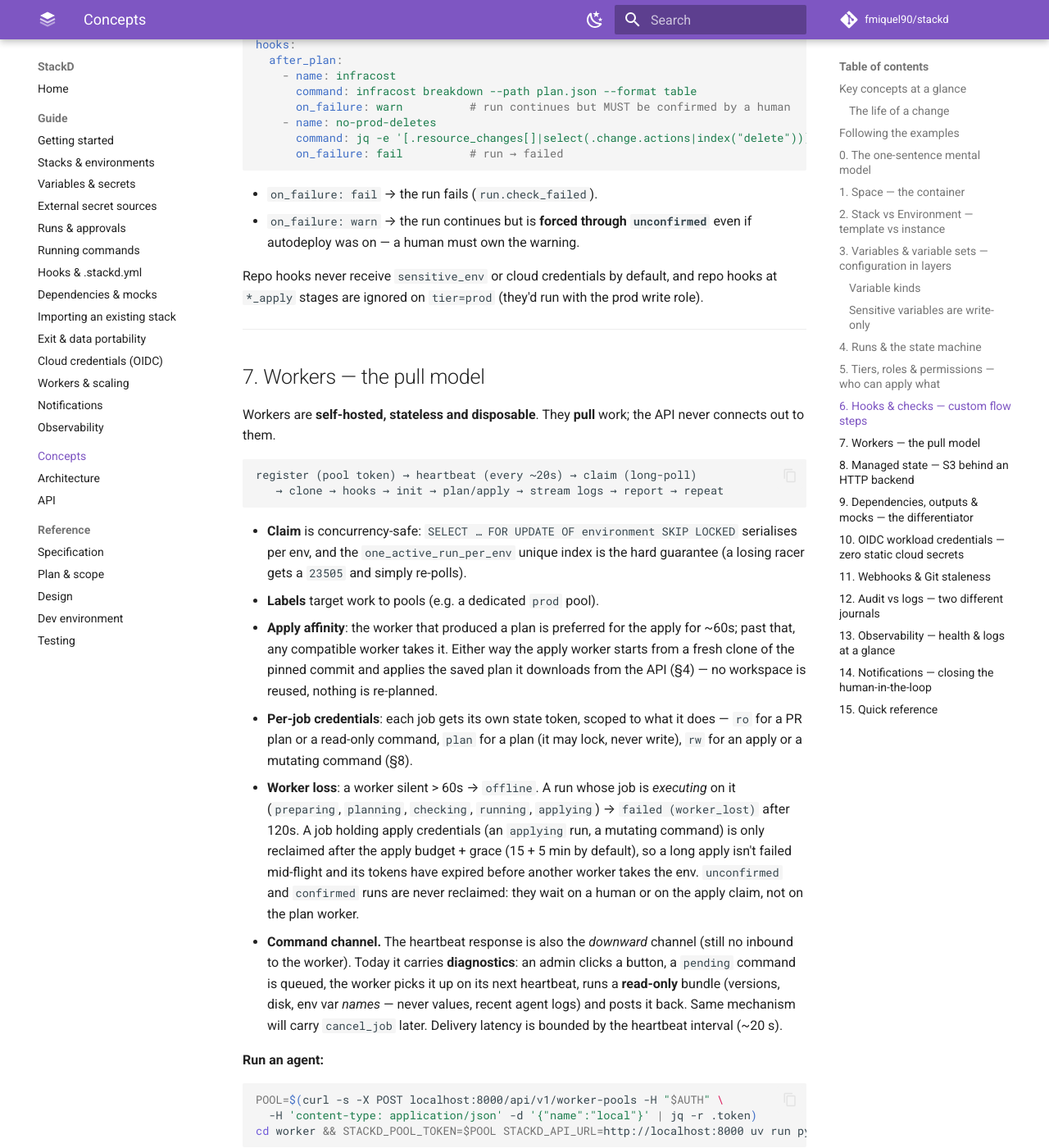
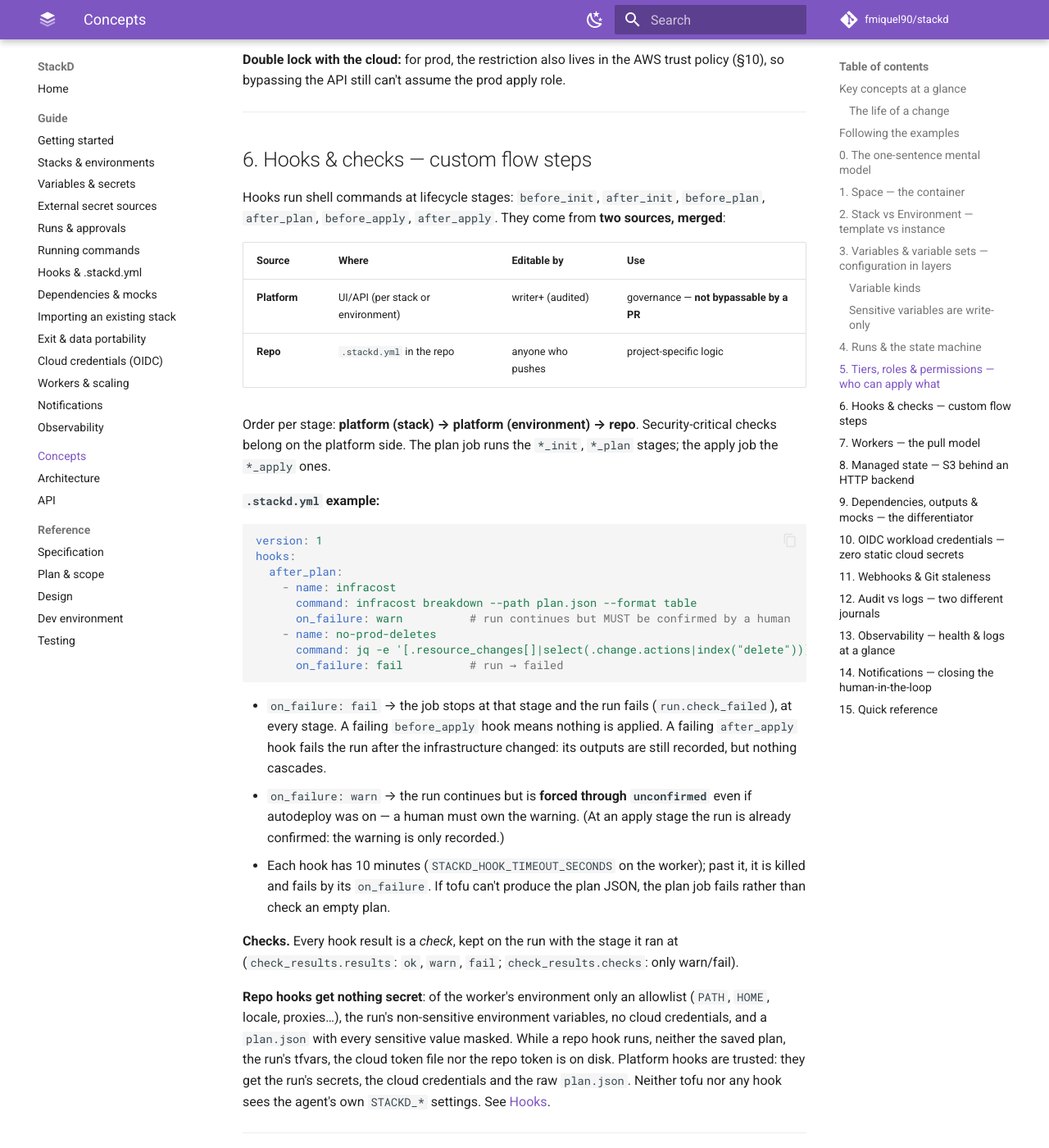
Before and after one commit to fmiquel90/stackd, an MkDocs documentation site: the page built from docs/CONCEPTS.md, in a window 1280 px wide and 1400 px high, scrolled down 8225 px. Shown: the whole window at 82% size. Built offline with MkDocs 1.6.1 and Material for MkDocs 9.7.7, drawn with Linux system fonts in a browser that asks for light colours; comment, search, counter and statistics services are not loaded; some of the changed text lies outside the part shown.

Commit message:
docs(concepts): explain run vs job, final hook rules, one vocabulary
The glossary and the hierarchy now go space, stack, environment, run, job, and say what a plan,
apply and command job are. The hook section gives the final behaviour (failures at every stage,
timeout, check results with stages, what repo hooks can see). Proposed-run secrets and the
staleness UI are marked as not implemented. Prose says "environment" and "four-eyes" throughout;
the home page gains a one-paragraph model.

Co-Authored-By: Claude Opus 5.5 <noreply@anthropic.com>
Claude-Session: https://claude.ai/code/session_01GnPDxipMbvu5Jz99ykzK9t

````diff
--- a/docs/CONCEPTS.md
+++ b/docs/CONCEPTS.md
@@ -12,9 +12,12 @@ section given in the last column.
 ```
 Space                  a team or project boundary: who can see and do what
 └── Stack              the code: a Git repo + a folder (the template)
-    ├── Environment    dev      ┐
-    ├── Environment    staging  ├ real deployments of that code, each with its own state,
-    └── Environment    prod     ┘ variables and rules — every run targets one of them
+    ├── Environment    dev      ┐ real deployments of that code, each with its own
+    ├── Environment    staging  ├ state, variables and rules
+    └── Environment    prod     ┘
+        └── Run        one change to one environment: plan → review → apply
+            ├── Job    plan job: a worker plans the change and runs the checks
+            └── Job    apply job: a worker applies the reviewed plan
 ```
 
 | Concept | What it is | Why it matters | § |
@@ -23,14 +26,15 @@ Space                  a team or project boundary: who can see and do what
 | **Stack** | The code: a Git repository, a folder in it, and the tool (OpenTofu or Terraform). | Written once, deployed many times. A stack never runs on its own. | 2 |
 | **Environment** | One real deployment of a stack (`dev`, `prod`…): its branch, state, variables and protections. | Environments are fully isolated from each other — the opposite of Terraform workspaces. | 2 |
 | **Variables & variable sets** | The code's inputs, set on the environment, the stack, or in sets shared across stacks. | The most specific value wins and the UI shows where each value came from. Secrets are write-only. | 3 |
-| **Run** | One attempt to change an environment: plan, wait for review, apply exactly the reviewed plan. | It is the unit of change, of review and of audit. One active run per environment at a time. | 4 |
+| **Run** | One change to one environment: plan, wait for review, apply exactly the reviewed plan. | It is the unit of change, of review and of audit. One active run per environment at a time. | 4 |
+| **Job** | One piece of a run that a worker executes: the *plan job*, then — once confirmed — the *apply job*. A command run has a single *command job*. | The two jobs of a run can land on different workers: the apply job starts from a fresh clone and the saved plan. | 4 |
 | **Tier** | A label on an environment (`dev`, `prod`, or your own). | Decides who may approve it, and whether someone other than the person who started the run must confirm. | 5 |
-| **Role** | *reader*, *writer* (starts runs), *approver* (confirms applies on their tiers), *admin*. | Approving needs both the role **and** the environment's tier in your allowed tiers. | 5 |
-| **Hook** | A command run at a fixed step of a run: a security scan, a cost check, a policy. | Platform hooks are enforced and trusted; hooks from the repo run without secrets. | 6 |
+| **Role** | *reader* (looks), *writer* (starts runs, edits configuration), *approver* (also confirms applies on their tiers), *admin* (also manages workers, users and settings). | Approving needs both the role **and** the environment's tier in your allowed tiers. | 5 |
+| **Hook** | A command run at a fixed step of a job: a security scan, a cost check, a policy. | Platform hooks are enforced and trusted; hooks from the repo run without secrets. Each result is kept on the run as a *check*. | 6 |
 | **Worker** | The agent that runs OpenTofu on your infrastructure. | It pulls its jobs (no inbound port), keeps nothing between jobs and can be replaced at any time. | 7 |
-| **Managed state** | The `tfstate`, stored by Stackd in S3 behind its own HTTP backend. | Each job gets a short-lived token scoped to what it may do: read, lock, or write. | 8 |
+| **Managed state** | The `tfstate`, stored by Stackd in S3 behind its own HTTP backend. | Each job gets a short-lived token scoped to what it may do: read (a pull request's plan), lock (a plan), or write (an apply). | 8 |
 | **Dependency & mock** | One environment's outputs feeding another's inputs (network → app). | An upstream change re-plans its dependents. A mock lets a new chain plan before its upstream exists, but blocks the apply by default. | 9 |
-| **Cloud credentials (OIDC)** | Short-lived cloud credentials minted for each job. | No static cloud keys to store or rotate; plan and apply use different roles. | 10 |
+| **Cloud credentials (OIDC)** | Short-lived cloud credentials minted for each job. | No static cloud keys to store or rotate; the plan job assumes the plan role (read-only), the apply job the apply role. | 10 |
 | **Staleness** | "This environment is behind its branch." | Tells you a merged change hasn't been applied yet; it never triggers anything by itself. | 11 |
 | **Audit** | An append-only record of every action, written with the action itself. | Answers "who changed prod, and why?" | 12 |
 
@@ -38,11 +42,14 @@ Space                  a team or project boundary: who can see and do what
 
 1. **Someone pushes, opens a pull request, or clicks *Plan*.** Stackd creates a run for the
    environment(s) tracking that branch. A pull request only ever gets a read-only plan.
-2. **A worker picks the run up**, checks out the exact commit, and plans with credentials minted
-   for this job only. Hooks scan the plan.
-3. **The run waits for a human.** An approver allowed on that tier reads the diff, the checks and
-   every input with its origin, then confirms or discards.
-4. **A worker applies the saved plan** — exactly what was reviewed, on the same commit.
+2. **A worker runs the plan job**: it checks out the exact commit and plans with credentials
+   minted for this job only. Hooks check the plan.
+3. **The run waits for a human** (unless the environment autodeploys a clean plan). An approver
+   allowed on that tier reads the diff, the checks and every input with its origin, then confirms
+   or discards. If the tier requires four-eyes, that approver can't be the person who started the
+   run.
+4. **A worker runs the apply job**: it applies the saved plan — exactly what was reviewed, on the
+   same commit.
 5. **If the outputs changed, dependent environments re-plan** under their own approval rules.
    Everything above is in the audit log.
 
@@ -127,17 +134,18 @@ Configuration is composed from **layers**. The same variable name can be defined
 the strongest layer wins. From weakest to strongest:
 
 ```
-1. variable sets applying by rule     (auto_attach, or a label selector matching the env)
-2. variable sets attached to a tier   (by priority)
-3. variable sets attached to a stack  (by priority)
-4. variable sets attached to an env   (by priority)
-5. stack variables                    (common to all envs of the stack)
-6. environment variables              ← always wins
+1. variable sets applying by rule          (auto_attach, or a label selector matching
+                                            the environment)
+2. variable sets attached to a tier        (by priority)
+3. variable sets attached to a stack       (by priority)
+4. variable sets attached to an environment (by priority)
+5. stack variables                         (common to all environments of the stack)
+6. environment variables                   ← always wins
 ```
 
 A **variable set** is a named, reusable bundle (e.g. `common-aws`, `datadog`, `region-eu`) you
-attach to many stacks/envs. `auto_attach: true` means "attach to every stack in the space"; a
-`selector` (`{label: value}`) attaches it to every env whose labels match.
+attach to many stacks and environments. `auto_attach: true` means "attach to every stack in the
+space"; a `selector` (`{label: value}`) attaches it to every environment whose labels match.
 
 **A set stays in its space.** You can only attach it to a stack or environment of the set's own
 space (`400 Cross-space attachment` otherwise), and a **tier** attachment reaches that tier's
@@ -149,17 +157,17 @@ stack or an environment removes the attachments that target it.
 | Layer | defines |
 |---|---|
 | set `common-aws` (auto_attach) | `region = eu-west-1`, `tags = {team:core}` |
-| set `region-us` (attached to env `prod-us`) | `region = us-east-1` |
+| set `region-us` (attached to environment `prod-us`) | `region = us-east-1` |
 | stack variable | `cidr = 10.0.0.0/16` |
-| env variable on `prod-us` | `cidr = 10.9.0.0/16` |
+| environment variable on `prod-us` | `cidr = 10.9.0.0/16` |
 
 Resolving variables for `prod-us`:
 
 | Variable | Value | Provenance |
 |---|---|---|
-| `region` | `us-east-1` | `set:region-us` (env-attached set beats auto_attach) |
+| `region` | `us-east-1` | `set:region-us` (a set attached to the environment beats auto_attach) |
 | `tags` | `{team:core}` | `set:common-aws` |
-| `cidr` | `10.9.0.0/16` | `env` (env override beats the stack variable) |
+| `cidr` | `10.9.0.0/16` | `env` (the environment's override beats the stack variable) |
 
 See it for real:
 
@@ -173,8 +181,9 @@ or "overridden here". The provenance is also frozen onto the run (`variable_prov
 
 ### Variable kinds
 
-- `terraform` → injected as `TF_VAR_<name>` / written to a tfvars file.
-- `environment` → injected as a process env var for the run.
+- `terraform` → written to an auto-loaded tfvars file that exists only while tofu runs (listed as
+  `TF_VAR_<name>`).
+- `environment` → injected as a process environment variable for the run.
 
 ### Sensitive variables are write-only
 
@@ -192,7 +201,7 @@ curl -s -X POST localhost:8000/api/v1/stacks/$STACK/variables -H "$AUTH" -H 'con
 
 ## 4. Runs & the state machine
 
-A **run** is one execution against one environment. Its life is an explicit state machine — and
+A **run** is one change to one environment, from plan to apply. Its life is an explicit state machine — and
 **the only way the state ever changes is the `transition()` function**, which writes a `run_event`,
 an `audit_event` (for human/terminal actions) and a live WebSocket signal, all in one DB transaction.
 
@@ -205,6 +214,12 @@ queued → preparing → planning → [checking] → unconfirmed → confirmed
 - `checking` only appears if there are `after_plan` hooks.
 - `unconfirmed` = **waiting for a human** (the amber state — see DESIGN).
 - If the plan has no changes, the run jumps straight to `finished`.
+
+**Run and job.** A run is the *change*; a **job** is what a worker executes for it. A run that goes
+all the way has two jobs: the **plan job** (`preparing` → `planning` → `checking`: clone, hooks,
+`init`, `plan`, checks) and, once confirmed, the **apply job** (`applying`: fresh clone, apply the
+saved plan, outputs). They can run on different workers. A [command run](guide/commands.md) (`import`, `state rm`…) has one **command job**;
+a pull request's run has only a plan job. Hooks, credentials and state tokens are per job.
 
 **Example — a manual plan that needs confirmation:**
 
@@ -225,7 +240,8 @@ the saved plan is missing, or the state moved since the plan (tofu refuses a sta
 fails: trigger a new plan.
 
 **Concurrency invariant:** at most **one active run per environment** (enforced by a partial unique
-index). Two environments of the same stack can run in parallel; two runs on the *same* env cannot.
+index). Two environments of the same stack can run in parallel; two runs on the *same* environment
+cannot.
 
 ---
 
@@ -259,9 +275,10 @@ someone a different role, tier set or destroy right there than their instance de
 Extra rules:
 
 - **Destroy** (`type=destroy`) additionally requires `can_destroy=true` — a separate, explicit right.
-- **4-eyes**: on a tier flagged `requires_four_eyes` (the seeded `prod`), or when the env sets
-  `require_second_pair_of_eyes`, the **triggerer cannot confirm their own run**. It only bites human-triggered runs — a webhook/cascade run has no human
-  to oppose.
+- **Four-eyes**: on a tier flagged `requires_four_eyes` (the seeded `prod`), or when the
+  environment sets `require_second_pair_of_eyes`, **someone other than the person who triggered
+  the run must confirm it**. It only bites human-triggered runs — a webhook or cascade run has no
+  human to oppose.
 - **Mock block**: a run that consumed mock outputs cannot be applied unless `allow_mock_apply=true`
   (see §9).
 
@@ -280,11 +297,12 @@ Hooks run shell commands at lifecycle stages: `before_init`, `after_init`, `befo
 
 | Source | Where | Editable by | Use |
 |---|---|---|---|
-| **Platform** | UI/API (per stack or env) | writer+ (audited) | governance — **not bypassable by a PR** |
+| **Platform** | UI/API (per stack or environment) | writer+ (audited) | governance — **not bypassable by a PR** |
 | **Repo** | `.stackd.yml` in the repo | anyone who pushes | project-specific logic |
 
-Order per stage: **platform (stack) → platform (env) → repo**. Security-critical checks belong on
-the platform side.
+Order per stage: **platform (stack) → platform (environment) → repo**. Security-critical checks
+belong on the platform side. The plan job runs the `*_init`, `*_plan` stages; the apply job the
+`*_apply` ones.
 
 **`.stackd.yml` example:**
 
@@ -300,12 +318,25 @@ hooks:
       on_failure: fail          # run → failed
 ```
 
-- `on_failure: fail` → the run fails (`run.check_failed`).
+- `on_failure: fail` → the job stops at that stage and the run fails (`run.check_failed`), at every
+  stage. A failing `before_apply` hook means nothing is applied. A failing `after_apply` hook fails
+  the run after the infrastructure changed: its outputs are still recorded, but nothing cascades.
 - `on_failure: warn` → the run continues but is **forced through `unconfirmed`** even if autodeploy
-  was on — a human must own the warning.
+  was on — a human must own the warning. (At an apply stage the run is already confirmed: the
+  warning is only recorded.)
+- Each hook has 10 minutes (`STACKD_HOOK_TIMEOUT_SECONDS` on the worker); past it, it is killed and
+  fails by its `on_failure`. If tofu can't produce the plan JSON, the plan job fails rather than
+  check an empty plan.
 
-Repo hooks never receive `sensitive_env` or cloud credentials by default, and repo hooks at
-`*_apply` stages are ignored on `tier=prod` (they'd run with the prod write role).
+**Checks.** Every hook result is a *check*, kept on the run with the stage it ran at
+(`check_results.results`: `ok`, `warn`, `fail`; `check_results.checks`: only warn/fail).
+
+**Repo hooks get nothing secret**: of the worker's environment only an allowlist (`PATH`, `HOME`,
+locale, proxies…), the run's non-sensitive environment variables, no cloud credentials, and a
+`plan.json` with every sensitive value masked. While a repo hook runs, neither the saved plan, the
+run's tfvars, the cloud token file nor the repo token is on disk. Platform hooks are trusted: they
+get the run's secrets, the cloud credentials and the raw `plan.json`. Neither tofu nor any hook sees
+the agent's own `STACKD_*` settings. See [Hooks](guide/hooks.md#what-hooks-can-see).
 
 ---
 
@@ -320,7 +351,7 @@ register (pool token) → heartbeat (every ~20s) → claim (long-poll)
 ```
 
 - **Claim** is concurrency-safe: `SELECT … FOR UPDATE OF environment SKIP LOCKED` serialises per
-  env, and the `one_active_run_per_env` unique index is the hard guarantee (a losing racer gets a
+  environment, and the `one_active_run_per_env` unique index is the hard guarantee (a losing racer gets a
   `23505` and simply re-polls).
 - **Labels** target work to pools (e.g. a dedicated `prod` pool).
 - **Apply affinity**: the worker that produced a plan is preferred for the apply for ~60s; past
@@ -328,18 +359,19 @@ register (pool token) → heartbeat (every ~20s) → claim (long-poll)
   the pinned commit and applies the saved plan it downloads from the API (§4) — no workspace is
   reused, nothing is re-planned.
 - **Per-job credentials**: each job gets its own state token, scoped to what it does — `ro` for a
-  PR plan or a read-only command, `plan` for a plan (it may lock, never write), `rw` for an apply or
-  a mutating command (§8).
+  PR plan or a read-only command, `plan` for a plan job (it may lock, never write), `rw` for an
+  apply job or a mutating command (§8) — and its own cloud credentials: the plan role for a plan
+  job, the apply role for an apply job (§10).
 - **Worker loss**: a worker silent > 60s → `offline`. A run whose job is *executing* on it
   (`preparing`, `planning`, `checking`, `running`, `applying`) → `failed (worker_lost)` after 120s.
   A job holding apply credentials (an `applying` run, a mutating command) is only reclaimed after
   the apply budget + grace (15 + 5 min by default), so a long apply isn't failed mid-flight and its
-  tokens have expired before another worker takes the env. `unconfirmed` and `confirmed` runs are
+  tokens have expired before another worker takes the environment. `unconfirmed` and `confirmed` runs are
   never reclaimed: they wait on a human or on the apply claim, not on the plan worker.
 - **Command channel.** The heartbeat response is also the *downward* channel (still no inbound to
   the worker). Today it carries **diagnostics**: an admin clicks a button, a `pending` command is
   queued, the worker picks it up on its next heartbeat, runs a **read-only** bundle (versions, disk,
-  env var *names* — never values, recent agent logs) and posts it back. Same mechanism will carry
+  environment variable *names* — never values, recent agent logs) and posts it back. Same mechanism will carry
   `cancel_job` later. Delivery latency is bounded by the heartbeat interval (~20 s).
 
 **Run an agent:**
@@ -436,8 +468,9 @@ condition {
 ```
 
 The wildcard is allowed **only on the stack segment** — `tier` and `phase` are always fixed; that's
-the double lock with §5. The worker writes the token to a file and exports
-`AWS_WEB_IDENTITY_TOKEN_FILE` / `AWS_ROLE_ARN` for terraform only (never for repo hooks). The
+the double lock with §5. The worker exports `AWS_WEB_IDENTITY_TOKEN_FILE` / `AWS_ROLE_ARN` to tofu
+and platform hooks only — never to repo hooks — and the token file exists only while one of them
+runs. The
 `AWS_ROLE_SESSION_NAME = stackd-<run_id>` ties every CloudTrail action back to the run — and thus to
 the human who confirmed it.
 
@@ -455,14 +488,18 @@ curl -s -X POST localhost:8000/api/v1/environments/$PROD/cloud-integration/test
 A Git webhook (HMAC-verified, secret per repo) maps a pushed branch to the environments tracking it,
 filtered by `project_root`:
 
-- **push** → a `tracked` run per matching env, and `head_sha` advances.
-- **pull request** → a `proposed` run: plan-only, read-only state, secrets off, mocks allowed.
+- **push** → a `tracked` run per matching environment, and `head_sha` advances.
+- **pull request** → a `proposed` run: plan-only, read-only state, mocks allowed. (Withholding
+  secrets from it is specified but not implemented yet: today it gets the environment's secrets
+  like any plan — see [Runs & approvals](guide/runs-and-approvals.md#proposed-runs-from-a-pr).)
 
 **Staleness** answers "applied ≠ tip of branch": Stackd compares the commit of the last finished
 tracked run (every run is pinned to the commit it planned) to the branch head (`head_sha`, refreshed
-by webhook, by `git ls-remote` polling every 15 min, or manually). A stale env shows a `↑N` chip; a
-stale `unconfirmed` run shows a banner with *Re-plan*. Changing an env's branch resets its recorded
-head; a push deleting the branch clears it. Staleness is information, never an automatic trigger.
+by webhook, by `git ls-remote` polling every 15 min, or manually). The API exposes it on each
+environment (`stale`, `commits_ahead`); the `↑N` chip and the *Re-plan* banner on a stale
+`unconfirmed` run (DESIGN §5.1–5.2) are not in the UI yet. Changing an environment's branch resets
+its recorded head; a push deleting the branch clears it. Staleness is information, never an
+automatic trigger.
 
 ---
 
@@ -519,7 +556,7 @@ A **notification target** is an outbound webhook attached to a **stack** or an *
 | `finished` | a run finished (incl. apply) | deploy log / changelog |
 
 Two kinds: `slack` (posts `{"text": …}` to a Slack/Mattermost incoming webhook, with a deep link to
-the run) and `webhook` (a structured JSON envelope: state, run id, stack/env, tier, commit, url).
+the run) and `webhook` (a structured JSON envelope: state, run id, stack/environment, tier, commit, url).
 
 **Example — Slack the approver whenever a prod apply is pending:**
 
@@ -537,7 +574,7 @@ curl -s -X POST localhost:8000/api/v1/environments/$ENV_ID/notifications -H "$AU
 notify-worthy state, it inserts a row into `notification_outbox` **in the same DB transaction** as
 the state change (no HTTP in the request path). A background scheduler task drains the outbox under
 a `pg_try_advisory_lock` (one replica at a time) with `FOR UPDATE … SKIP LOCKED`, resolves the
-matching targets (env-level for the run's env + stack-level for its stack, filtered by `on_states`),
+matching targets (those on the run's environment + those on its stack, filtered by `on_states`),
 and POSTs — with no DB transaction held during the HTTP call. Consequences worth knowing:
 
 - a **rolled-back** transition never notifies (the outbox row rolls back with it);
@@ -550,7 +587,7 @@ Deep links use `STACKD_APP_URL` (the SPA base, e.g. `http://localhost:5173`).
 **SSRF guard.** A target URL must be `https` and its host must resolve to public addresses only
 (no private, loopback, link-local or metadata IP), checked at create/update and again at every
 delivery. The POST connects to the IP that check vetted (Host, SNI and certificate stay on the
-hostname), never follows redirects, and **ignores `HTTPS_PROXY`/env proxies by design**: a proxy
+hostname), never follows redirects, and **ignores `HTTPS_PROXY` and other proxy variables by design**: a proxy
 would resolve the name again. An API whose only egress is a proxy cannot deliver notifications.
 Targets are deleted with their stack or environment.
 
@@ -563,20 +600,22 @@ Targets are deleted with their stack or environment.
 | **Space** | top container and permission boundary (`default`, plus any an admin creates) |
 | **Stack** | template: repo + folder + tool |
 | **Environment** | instance: tier + branch + state + variables + protections |
-| **Variable set** | reusable bundle of variables, attached to tiers/stacks/envs of its own space |
+| **Variable set** | reusable bundle of variables, attached to tiers, stacks or environments of its own space |
 | **Provenance** | where a resolved variable came from (`set:…`, `stack`, `env`, `dependency:…`, `mock`) |
-| **Run** | one execution against one env, driven by the state machine |
+| **Run** | one change to one environment, from plan to apply, driven by the state machine |
+| **Job** | what a worker executes for a run: the plan job, the apply job, or a command job |
 | **`transition()`** | the only thing that changes a run's state |
 | **Tier** | configurable catalog; gates apply via the user's `allowed_tiers` set (not ordered) |
-| **4-eyes** | triggerer ≠ confirmer on a `requires_four_eyes` tier / when the env requires it |
-| **Hook** | shell step at a lifecycle stage; platform (governance) or repo |
+| **Four-eyes** | the person who triggered a run can't confirm it, on a `requires_four_eyes` tier or when the environment requires it |
+| **Hook** | shell step at a lifecycle stage; platform (governance, trusted) or repo (no secrets) |
+| **Check** | a hook's result (`ok`, `warn`, `fail`), kept on the run with its stage |
 | **Worker** | stateless agent that pulls and runs jobs |
 | **Managed state** | tfstate in S3 via Stackd's HTTP backend, per-job scoped tokens |
 | **Saved plan** | the reviewed `plan.tfplan`, kept encrypted until the run ends; the apply applies exactly it |
-| **Mock output** | placeholder value to bootstrap a cascade; blocks apply |
+| **Mock output** | placeholder value to bootstrap a cascade; blocks the apply unless the environment sets `allow_mock_apply` |
 | **Cascade** | downstream runs triggered when an upstream apply finishes |
-| **Workload token** | per-run OIDC token, `sub=run:<tier>:<stack>:<phase>` |
+| **Workload token** | per-job OIDC token, `sub=run:<tier>:<stack>:<phase>` |
 | **Audit** | who-did-what, append-only |
-| **Proposed run** | plan-only run from a PR (`ro` state token, no secrets) |
-| **Notification target** | outbound Slack/webhook on a stack/env, firing on chosen run states |
+| **Proposed run** | plan-only run from a PR (`ro` state token; still gets secrets today) |
+| **Notification target** | outbound Slack/webhook on a stack or environment, firing on chosen run states |
 | **Outbox** | run-event notifications enqueued in-txn, drained by the scheduler (at-least-once) |
````
Also changed, not shown: docs/index.md (+11 -2 lines).
